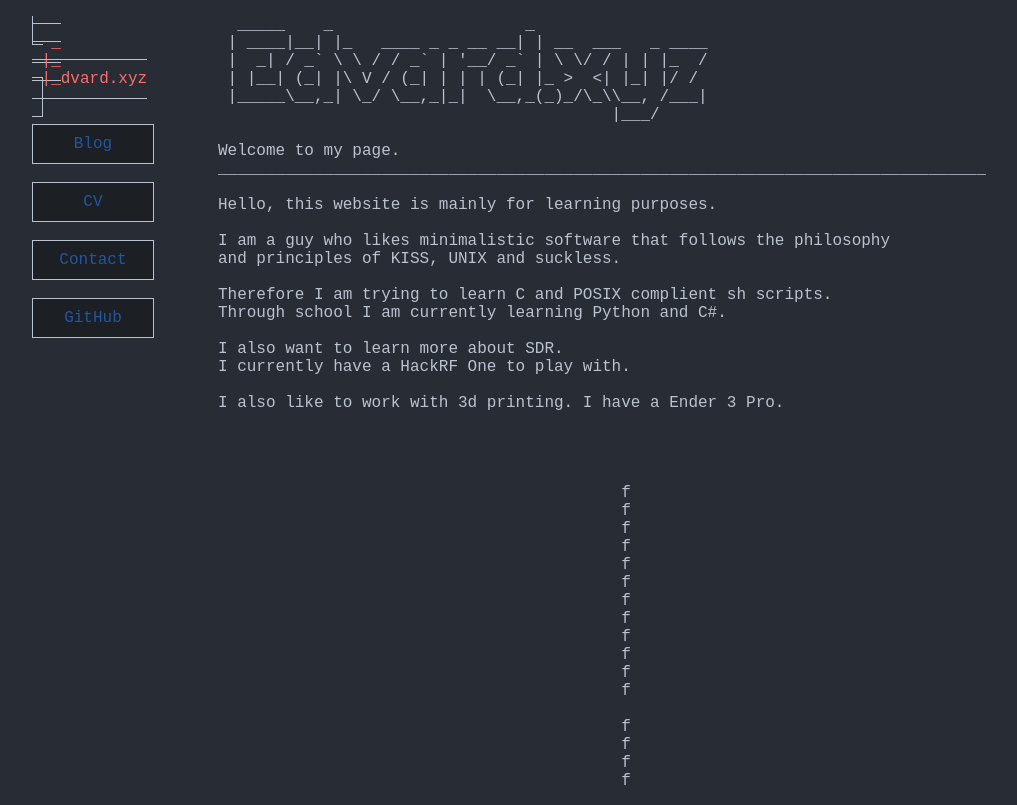
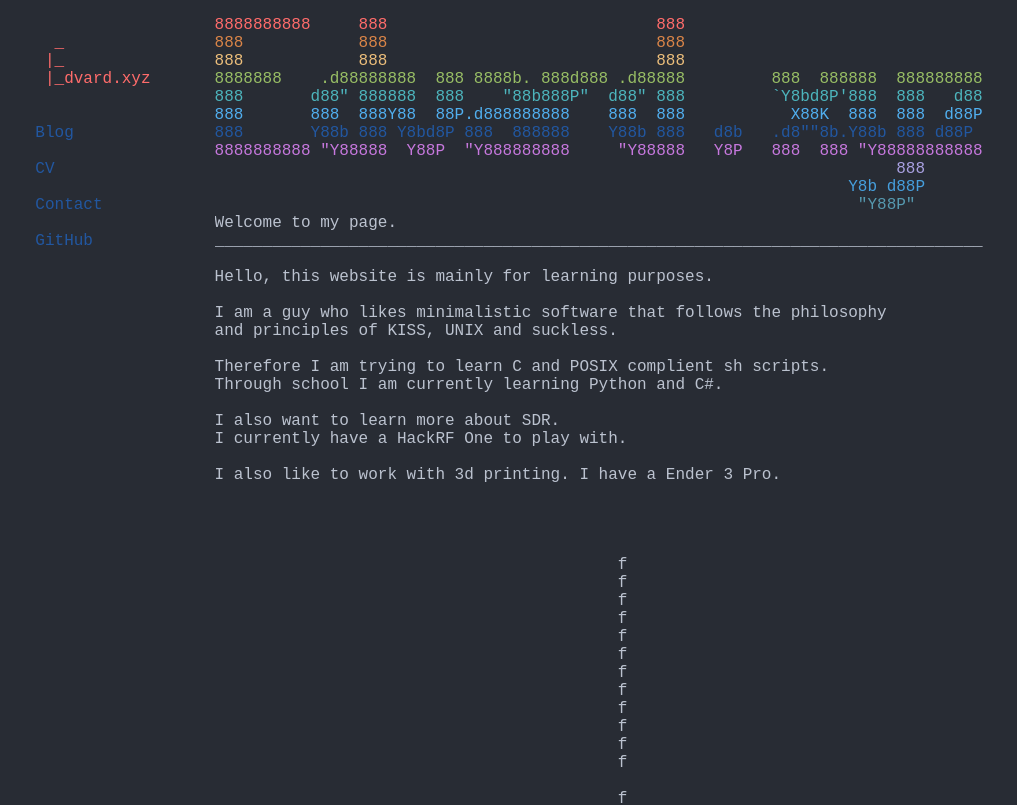
Before and after one commit to edvardxyz/edvardxyz.github.io, a plain HTML site: page index.html in a window 1280 px wide. Shown: the top 805 px of the page, without its empty margins (131-1148 px from the left). Drawn offline with Linux system fonts and the light colour scheme.

Commit message:
wtf am i doing

```diff
--- a/index.html
+++ b/index.html
@@ -6,7 +6,6 @@
   <meta charset=utf-8>
   <meta name=Description content="This is a website">
   <meta name=viewport content="width=device-width,initial-scale=1">
-
   <style>
     body {
         overflow-y: scroll;
@@ -14,38 +13,23 @@
         background-color:#282c34;
         color:#bbc2cf
     }
-
     img,.c {
         display:table-cell;
         max-width:999px;
         max-width:80ch
     }
-
     pre {
         margin:0;
         overflow-x:hidden
     }
-
     a:link, a:visited {
         color: #2257a0;
-        background-color: #1c1f24;
         text-decoration: none;
-        padding: 10px;
-        text-align: center;
-        display: inline-block;
-        width: 100px;
-        border-top: 1px solid #bbc2cf;
-        border-right: 1px solid #bbc2cf;
-        border-bottom: 1px solid #bbc2cf;
-        border-left: 1px solid #bbc2cf;
     }
-
     a:hover, a:active {
         color: #ff6c6b;
-        background-color: transparent;
         text-decoration: none;
     }
-
   </style>
   </head>
   <body>
@@ -69,14 +53,18 @@
 
 </pre></div>
 <div class=c>
-  <pre>
-  _____    _                    _
- | ____|__| |_   ____ _ _ __ __| | __  ___   _ ____
- |  _| / _` \ \ / / _` | '__/ _` | \ \/ / | | |_  /
- | |__| (_| |\ V / (_| | | | (_| |_ >  <| |_| |/ /
- |_____\__,_| \_/ \__,_|_|  \__,_(_)_/\_\\__, /___|
-                                         |___/
-
+<pre style="color:#ff6c6b">
+8888888888     888                            888</pre><pre style="color:#da8548">
+888            888                            888</pre><pre style="color:#ecbe7b">
+888            888                            888</pre><pre style="color:#98be65">
+8888888    .d88888888  888 8888b. 888d888 .d88888         888  888888  88888888888</pre><pre style="color:#4db5bd">
+888       d88" 888888  888    "88b888P"  d88" 888         `Y8bd8P'888  888   d88P</pre><pre style="color:#51afef">
+888       888  888Y88  88P.d888888888    888  888           X88K  888  888  d88P</pre><pre style="color:#2257a0">
+888       Y88b 888 Y8bd8P 888  888888    Y88b 888   d8b   .d8""8b.Y88b 888 d88P</pre><pre style="color:#c678dd">
+8888888888 "Y88888  Y88P  "Y888888888     "Y88888   Y8P   888  888 "Y8888888888888</pre><pre style="color:#a9a1e1">
+                                                                       888</pre><pre style="color:#469fdd">
+                                                                  Y8b d88P</pre><pre style="color:#5699af">
+                                                                   "Y88P"</pre><pre style="color:#bbc2cf">
 Welcome to my page.
 ________________________________________________________________________________
 
```
